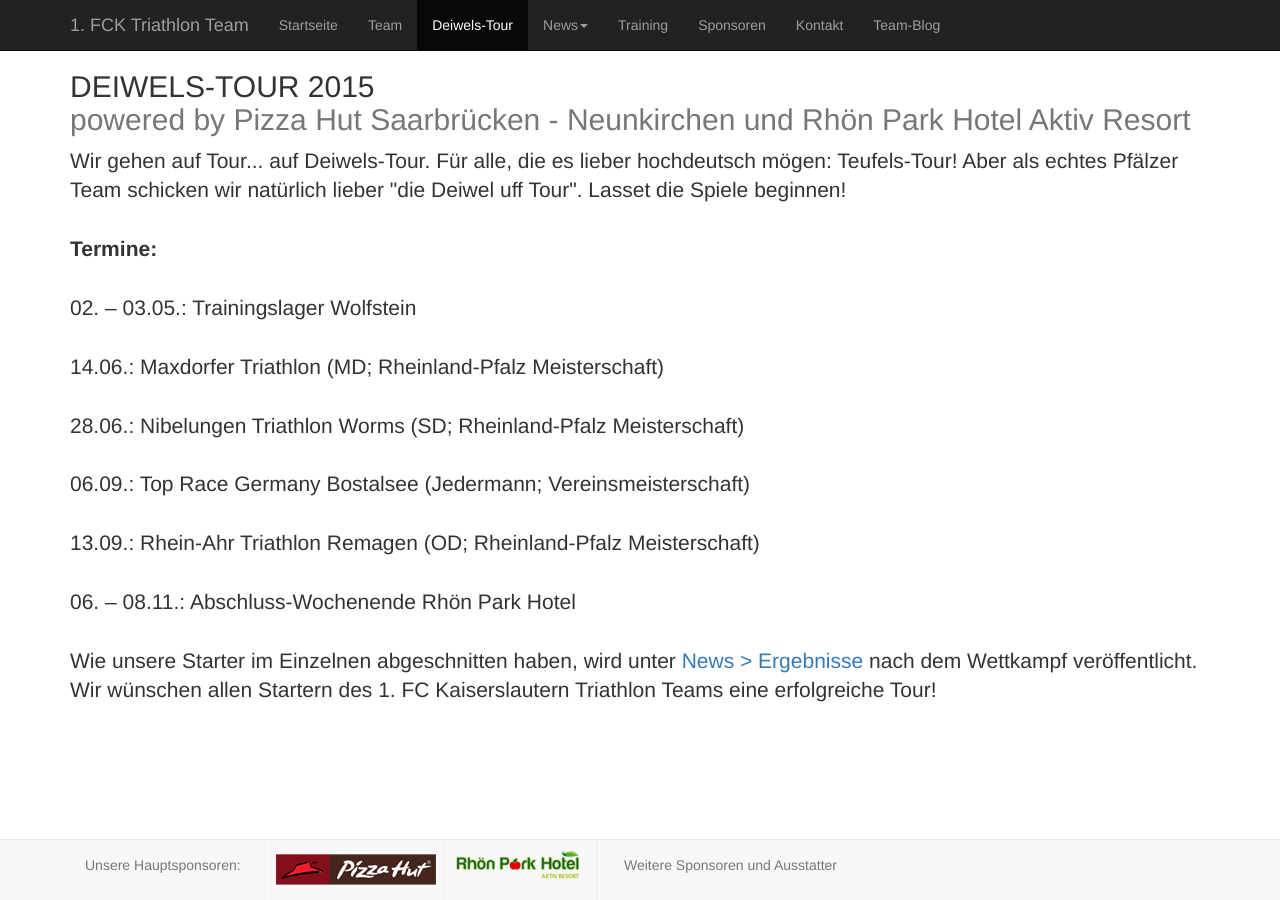
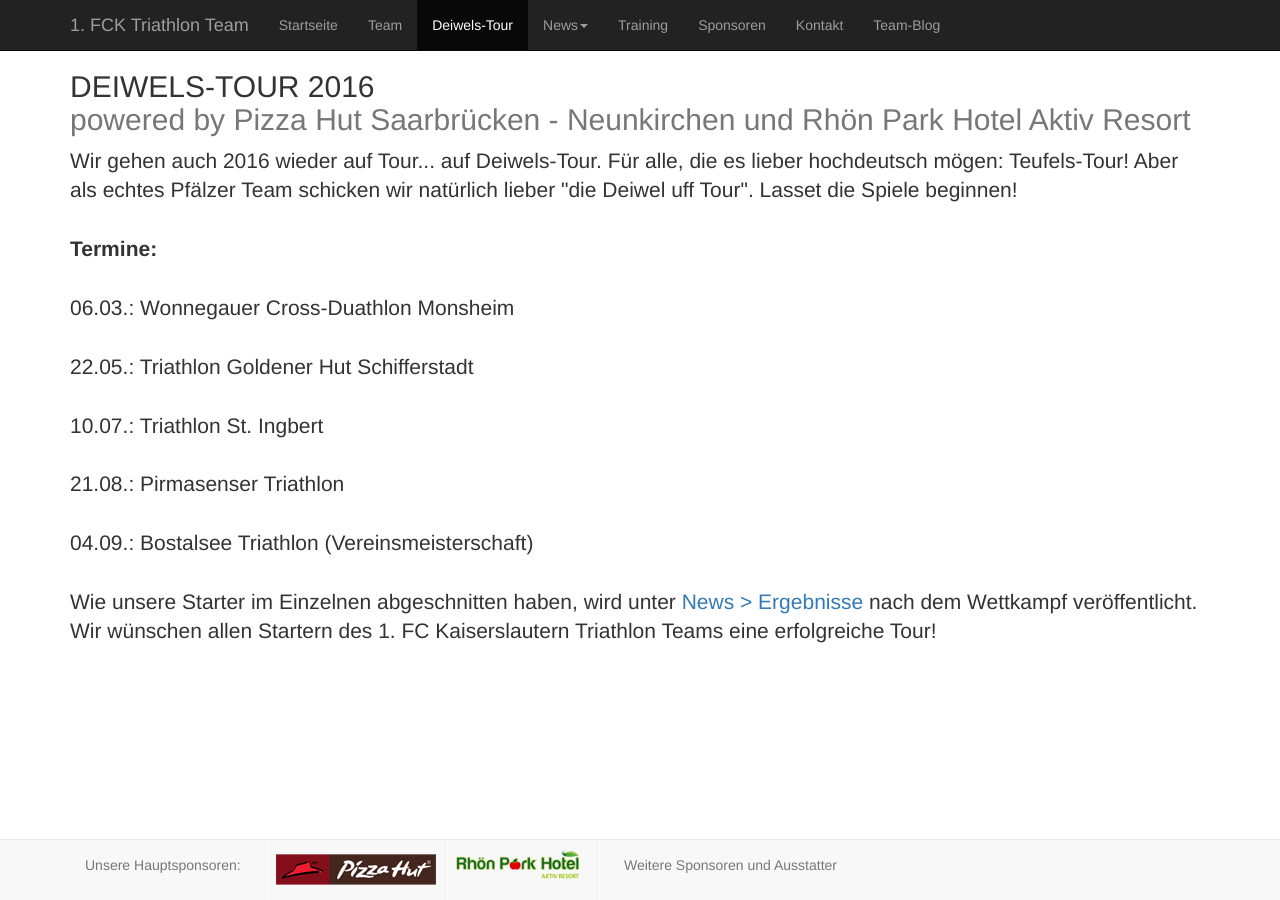
Before and after one commit to FCK-Triathlon-Team/fck-triathlon-team.github.io, a Jekyll site: the page built from deiwelstour.html, in a window 1280 px wide. Built offline with Jekyll 4.4.1, drawn with Linux system fonts in a browser that asks for light colours; nearby versions of some CDN libraries; Markdown is read by kramdown in place of the engine named in the settings.

Commit message:
Deiwelstour 2016

```diff
--- a/deiwelstour.html
+++ b/deiwelstour.html
@@ -5,23 +5,22 @@ title: 1.FC Kaiserslautern Triathlon Team
 
 <div class="container">
 
-	<h2 class="featurette-heading">DEIWELS-TOUR 2015
+	<h2 class="featurette-heading">DEIWELS-TOUR 2016
 	<br>
 	<span class="text-muted">powered by Pizza Hut Saarbrücken - Neunkirchen und Rhön Park Hotel Aktiv Resort</span>
 	<br>
 	</h2>
 	<p class="lead">
-		Wir gehen auf Tour... auf Deiwels-Tour. Für alle, die es lieber hochdeutsch mögen: Teufels-Tour! Aber als echtes Pfälzer Team schicken wir natürlich lieber "die Deiwel uff Tour". Lasset die Spiele beginnen!
+		Wir gehen auch 2016 wieder auf Tour... auf Deiwels-Tour. Für alle, die es lieber hochdeutsch mögen: Teufels-Tour! Aber als echtes Pfälzer Team schicken wir natürlich lieber "die Deiwel uff Tour". Lasset die Spiele beginnen!
 		<br>
 		<br>
 		<b>Termine:</b><br><br>
-		 	02. – 03.05.: Trainingslager Wolfstein<br><br>
-	14.06.: Maxdorfer Triathlon (MD; Rheinland-Pfalz Meisterschaft)<br><br>
-	28.06.: Nibelungen Triathlon Worms (SD; Rheinland-Pfalz Meisterschaft)<br><br>
-	06.09.: Top Race Germany Bostalsee (Jedermann; Vereinsmeisterschaft)<br><br>
-	13.09.: Rhein-Ahr Triathlon Remagen (OD; Rheinland-Pfalz Meisterschaft)<br><br>
-	06. – 08.11.: Abschluss-Wochenende Rhön Park Hotel<br>
-	<br>
+		 	06.03.: Wonnegauer Cross-Duathlon Monsheim<br><br>
+	22.05.: Triathlon Goldener Hut Schifferstadt<br><br>
+	10.07.: Triathlon St. Ingbert <br><br>
+	21.08.: Pirmasenser Triathlon<br><br>
+	04.09.: Bostalsee Triathlon (Vereinsmeisterschaft)<br><br>
+
 
   Wie unsere Starter im Einzelnen abgeschnitten haben, wird unter <a href="ergebnisse.html">News > Ergebnisse</a> nach dem Wettkampf veröffentlicht. Wir wünschen allen Startern des 1. FC Kaiserslautern Triathlon Teams eine erfolgreiche Tour!
 	</p>
--- a/index.html
+++ b/index.html
@@ -52,7 +52,7 @@ title: 1.FC Kaiserslautern Triathlon Team
 		<div class="col-lg-4">
 
                                 <img src="images/Deiwelstour.png"><br><br>
-				Danke an alle für die erfolgreiche Deiwels-Tour 2015.<br> <a href="http://fck-triathlon-team.github.io/deiwelstour.html">Hier</a> geht's zur Übersicht.
+				Danke an alle für die erfolgreiche Deiwels-Tour 2015.<br> <a href="http://fck-triathlon-team.github.io/deiwelstour.html">Hier</a> geht's zur Übersicht mit den Terminen für 2016.
 
 
 		</div><!-- /.col-lg-4 -->
```
Also changed, not shown: images/Deiwelstour.png.
